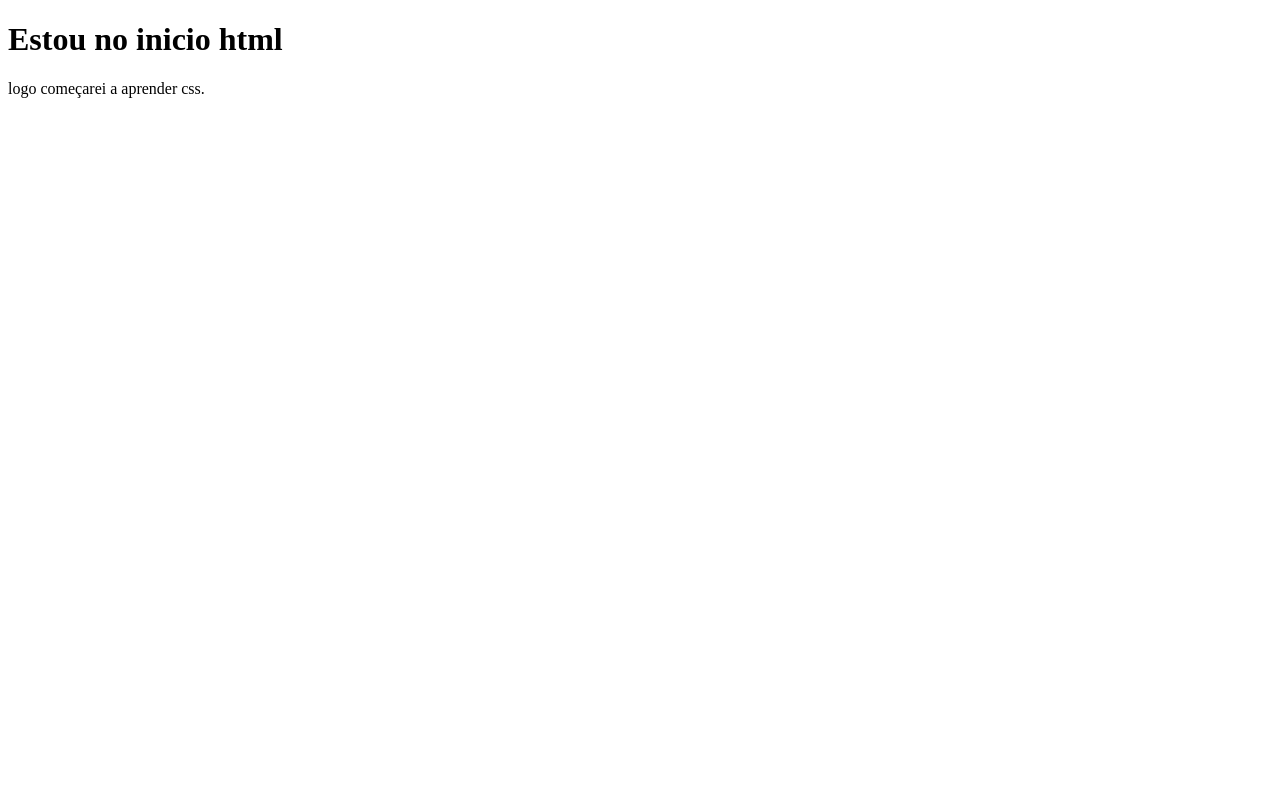
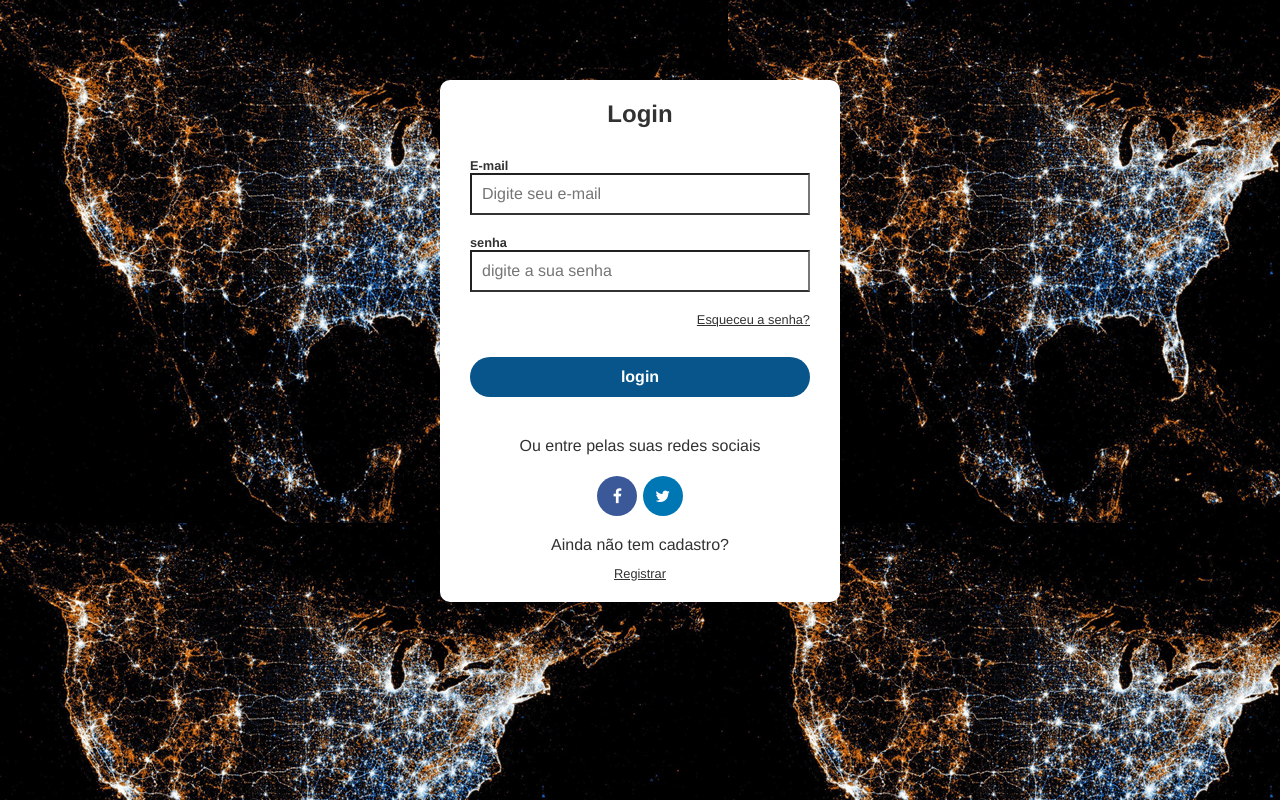
Before and after one commit to rafa-sys/infosec, a plain HTML site: page index.html in a window 1280 px wide. Drawn offline with Linux system fonts and the light colour scheme.

Commit message:
editar html

```diff
--- /dev/null
+++ b/css/style.css
@@ -0,0 +1,124 @@
+/* geral */
+
+* {
+   margin: 0;
+   padding: 0;
+   box-sizing: border-box;
+   font-family: Helvetica;
+   color: #323232;
+   border: nome;
+}
+
+body {
+  background-image: url('../img/EuA.jpg');
+  /*background-size: ;
+  background-position-y: 100px;*/
+}
+
+textarea:focus, input:focus {
+  outline: none;
+}
+
+a, label{
+   font-size: .8rem;
+}
+
+a:hover {
+  color: #08558b;
+}
+
+/* container login */
+
+#login-container {
+   background-color: #fff;
+   width: 400px;
+   margin-left: auto;
+   margin-right: auto;
+   padding: 20px 30px;
+   margin-top: 10vh;
+   border-radius: 10px;
+   text-align: center;
+}
+
+/* formulário */
+
+form {
+    margin-top: 30px;
+    margin-bottom: 40px;
+
+}
+
+label, input {
+    display: block;
+    width: 100%;
+    text-align: left;
+}
+label {
+  font-weight: bold;
+  /*font-size: .8rem;*/
+
+}
+
+input {
+    border-bottom: 2px solid #323232;
+    padding: 10px;
+    font-size: 1rem;
+    margin-bottom: 20px;
+}
+
+input:focus {
+   border-bottom: 2px solid blue;
+}
+
+#forgot-pass {
+    text-align: right;
+    display: block;
+}
+ input[type="submit"] {
+    text-align: center;
+    text-align: uppercase;
+    font-weight: bold;
+    border: none;
+    height: 40px;
+    border-radius: 20px;
+    margin-top: 30px;
+    color: #fff;
+    background-color: #08558b;
+    cursor: pointer;
+ }
+
+input[type="submit"]:hover{
+    background-color: #1b223c;
+    transition: .5s;
+}
+
+/* redes sociais */
+
+#social-container, #social-container p{
+    margin-bottom: 20px;
+}
+
+#social-container i {
+   height: 40px;
+   width:  40px;
+   border-radius: 50%;
+   line-height: 40px;
+   color: #fff;
+   margin: 0.5px;
+   cursor: pointer;
+
+}
+
+.fa-facebook-f {
+    background-color: #3b5998;
+}
+
+.fa-twitter {
+   background-color: #0077b5;
+}
+
+/* registrar */
+
+#register-container p {
+    margin-bottom: 10px;
+}
--- a/index.html
+++ b/index.html
@@ -4,10 +4,33 @@
     <meta charset="UTF-8">
     <meta http-equiv="X-UA-Compatible" content="IE=edge">
     <meta name="viewport" content="width=device-width, initial-scale=1.0">
-    <title>Document</title>
+    <title>Login</title>
+    <link rel="stylesheet" href="https://stackpath.bootstrapcdn.com/font-awesome/4.7.0/css/font-awesome.min.css">
+    <link rel="stylesheet" href="css/style.css">
 </head>
 <body>
-    <h1>Estou no inicio html</h1>
-    logo começarei a aprender css.
+ <div id="login-container">
+    <h2>Login</h2>
+    <form action="">
+      <label for="email">E-mail</label>
+      <input type="email" name="email" id="email" placeholder="Digite seu e-mail" autocomplete="off">
+      <label for="password">senha</label>
+      <input type="password" name="password" id="password" placeholder="digite a sua senha">
+      <a href="#" id="forgot-pass">Esqueceu a senha?</a>
+      <input type="submit" value="login">
+    </form>
+    <div id="social-container">
+       <p>Ou entre pelas suas redes sociais</p>
+       <i class="fa fa-facebook-f"></i>
+       <i class="fa fa-twitter"></i>
+    </div>
+    <div id="register-container">
+        <p>Ainda não tem cadastro?</p>
+        <a href="#">Registrar</a>
+
+    </div>
+ </div>
+
+
 </body>
 </html>
```
Also changed, not shown: img/EuA.jpg (added).
